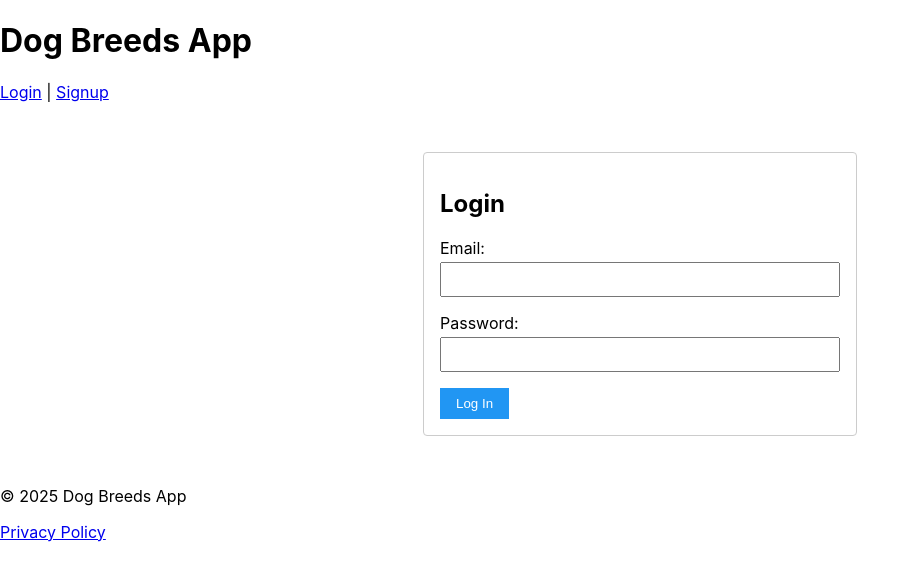
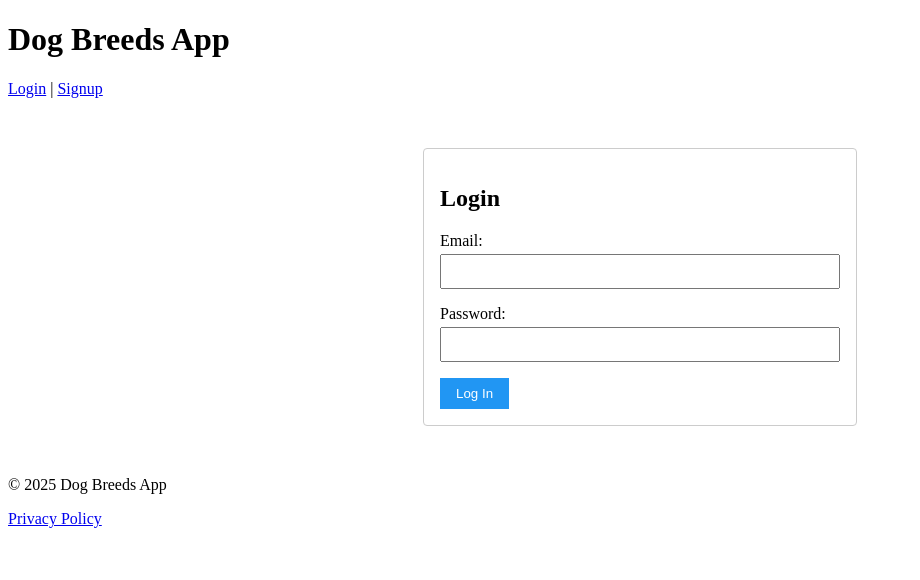
Before and after one commit to JeffHoover/AI-dog-breeds, a React (Create React App) app: page /login in a window 1280 px wide. Shown: the top 580 px of the page, without its empty margins (0-920 px from the left). Built offline with nearby package versions, Linux system fonts and the light colour scheme.

Commit message:
more happy

```diff
--- a/src/App.tsx
+++ b/src/App.tsx
@@ -1,5 +1,5 @@
 import React from 'react';
-import { BrowserRouter, Routes, Route, Navigate } from 'react-router-dom';
+import { Routes, Route, Navigate } from 'react-router-dom';
 
 import Header from './components/Layout/Header';
 import Footer from './components/Layout/Footer';
@@ -11,11 +11,13 @@ import TopicDetail from './components/Topics/TopicDetail';
 import NotFoundPage from './pages/NotFoundPage';
 import HomePage from './pages/HomePage';
 
-const isAuthenticated = true; // Change this logic later based on auth state
+interface AppProps {
+  isAuthenticated: boolean;
+}
 
-const App: React.FC = () => {
+const App: React.FC<AppProps> = ({ isAuthenticated }) => {
   return (
-    <BrowserRouter>
+    <>
       <Header />
       <main>
         <Routes>
@@ -33,13 +35,18 @@ const App: React.FC = () => {
           <Route path="/topics" element={<TopicList />} />
           <Route
             path="/topics/:id"
-            element={<TopicDetail topic={{ id: '123', title: 'Sample Topic' }} messages={[]} />}
+            element={
+              <TopicDetail
+                topic={{ id: '123', title: 'Sample Topic' }}
+                messages={[]}
+              />
+            }
           />
           <Route path="*" element={<NotFoundPage />} />
         </Routes>
       </main>
       <Footer />
-    </BrowserRouter>
+    </>
   );
 };
 
--- a/src/index.tsx
+++ b/src/index.tsx
@@ -1,15 +1,16 @@
 import React from 'react';
 import ReactDOM from 'react-dom/client';
-import './index.css';
+import { BrowserRouter } from 'react-router-dom';
 import App from './App';
 import reportWebVitals from './reportWebVitals';
 
-const root = ReactDOM.createRoot(
-  document.getElementById('root') as HTMLElement
-);
+const root = ReactDOM.createRoot(document.getElementById('root')!);
+
 root.render(
   <React.StrictMode>
-    <App />
+    <BrowserRouter>
+      <App isAuthenticated={false}/>
+    </BrowserRouter>
   </React.StrictMode>
 );
 
```
Also changed, not shown: 2 other files (tests, documents, lock files or other folders).
